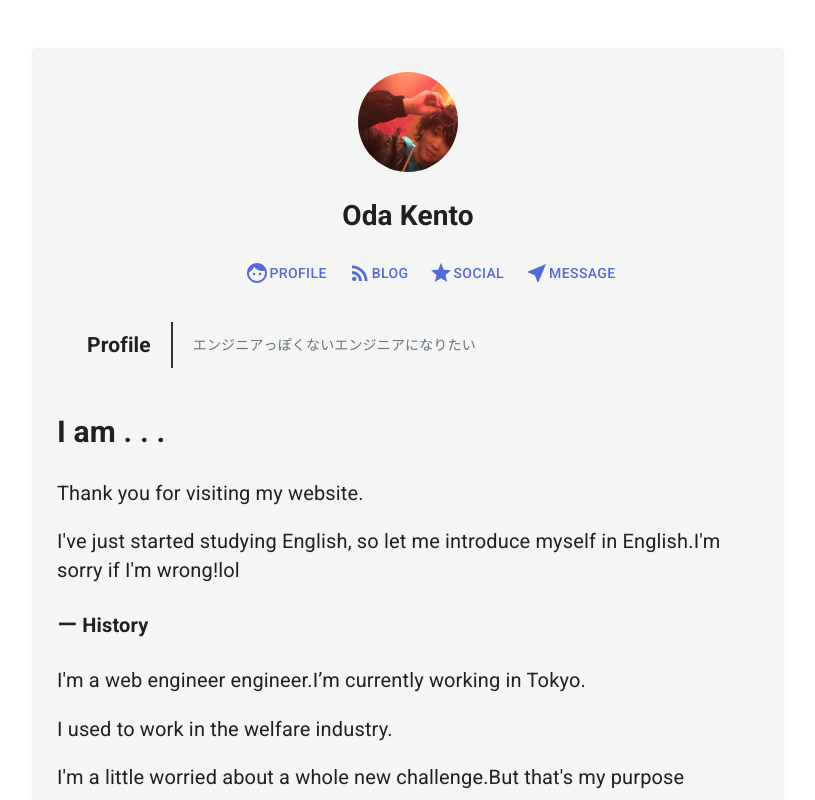
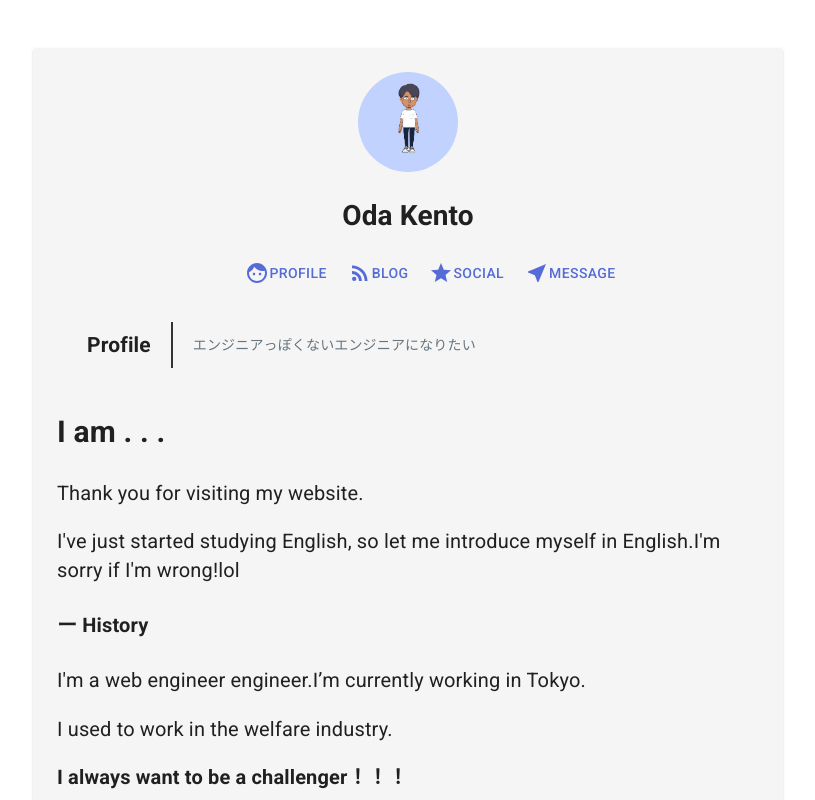
Before and after one commit to kentoda/Port_Blog, a Next.js app: page / in a window 1280 px wide. Shown: the top 800 px of the page, without its empty margins (232-1047 px from the left). Built offline with nearby package versions, Linux system fonts and the light colour scheme.

Commit message:
cahange header and profile

```diff
--- a/components/header.tsx
+++ b/components/header.tsx
@@ -12,7 +12,7 @@ const Header = () => {
       <div className="profile">
         <Image
           className="img"
-          src="/F7C6EAEF-112C-4A92-9CCF-5BC82480F8A2_4_5005_c.jpeg"
+          src="/D1C21055-757E-4EED-9820-8E81147D6DA4_1_201_a.jpeg"
           width={100}
           height={100}
         />
--- a/pages/index.tsx
+++ b/pages/index.tsx
@@ -66,10 +66,6 @@ const home = () => {
               <h4>ー History</h4>
               <p>I'm a web engineer engineer.I’m currently working in Tokyo.</p>
               <p>I used to work in the welfare industry.</p>
-              <p>
-                I'm a little worried about a whole new challenge.But that's my
-                purpose
-              </p>
               <strong>I always want to be a challenger！！！</strong>
               <h4>ー Like</h4>
 
```
Also changed, not shown: public/D1C21055-757E-4EED-9820-8E81147D6DA4_1_201_a.jpeg (added).
